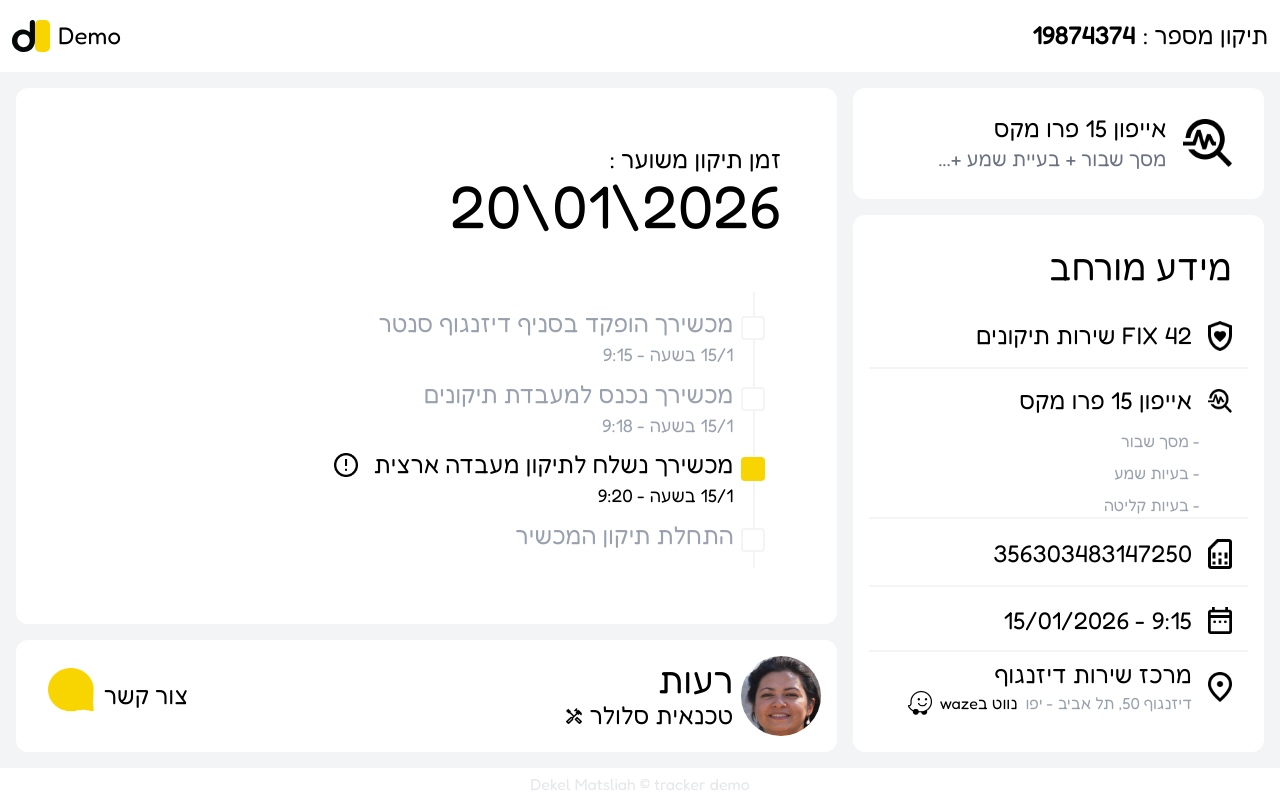
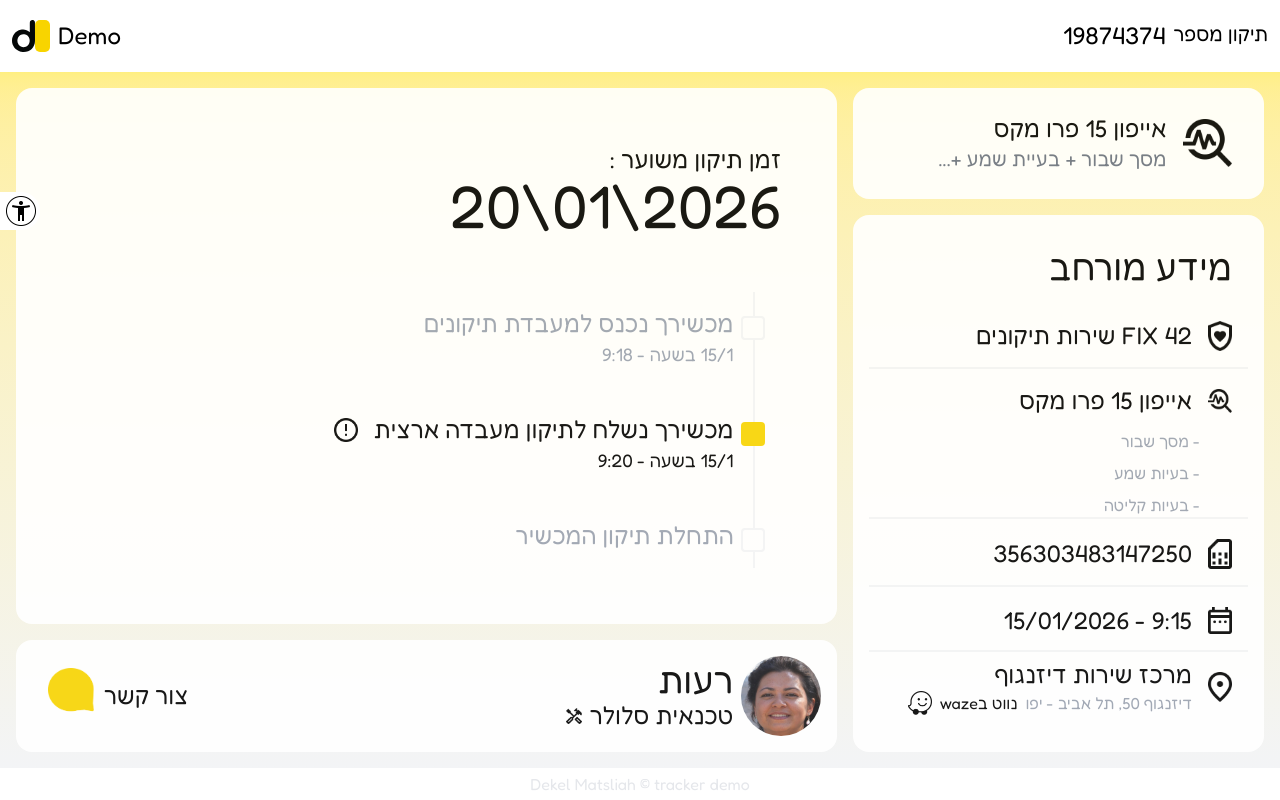
Before and after one commit to Hanippa/companion, a React (Vite) app: page / in a window 1280 px wide. Built offline with nearby package versions, Linux system fonts and the light colour scheme.

Commit message:
fixed styling issues

```diff
--- a/src/App.tsx
+++ b/src/App.tsx
@@ -3,12 +3,15 @@
 import Footer from './components/Footer';
 import Nav from './components/Nav';
 import Tracker from "./pages/Tracker";
+import AccessibilityIcon from "./assets/AccessibilityIcon.png"
+
 
 function App() {
 
   return (
     <div className='font-fredoka flex flex-col h-full w-full'>
       <Nav/>
+      <img className='absolute w-10 h-auto top-48 z-20' src={AccessibilityIcon}/>
       <Tracker />
       <Footer/>
     </div>
--- a/src/components/Info.tsx
+++ b/src/components/Info.tsx
@@ -9,7 +9,7 @@
 };
 export default function Info() {
   return (
-    <div className="w-full md:h-5/6 p-4 bg-white hidden md:flex md:flex-col items-end rounded-xl">
+    <div className="w-full md:h-5/6 p-4 bg-white opacity-90 hidden md:flex md:flex-col items-end rounded-2xl">
       <div dir="rtl" className="text-4xl m-4">מידע מורחב</div>
     <ul className="flex w-full h-full flex-col justify-around pb-4">
     <li className="border-b-2 border-gray-100">
--- a/src/components/Nav.tsx
+++ b/src/components/Nav.tsx
@@ -12,7 +12,7 @@
             <div className="hidden md:block text-2xl">Demo</div>
           </div>
 
-          <div className=" whitespace-nowrap text-xl md:text-2xl flex justify-end w-5/6 gap-2"> <div className="font-bold">19874374</div>: תיקון מספר</div>
+          <div className=" whitespace-nowrap text-xl md:text-xl flex justify-end w-5/6 gap-2"> <div className="text-2xl">19874374</div> תיקון מספר</div>
 
         </div>
 
--- a/src/components/Summary.tsx
+++ b/src/components/Summary.tsx
@@ -5,7 +5,7 @@
 export default function Summary() {
     const [open, setOpen] = useState(false);
   return (
-    <div  onClick={() => {setOpen(true)}} className="flex items-center justify-end w-full  h-full md:h-1/6 bg-white rounded-xl p-4">
+    <div  onClick={() => {setOpen(true)}} className="flex items-center justify-end w-full  h-full md:h-1/6 bg-white opacity-90 opac rounded-2xl p-4">
     <div className="">
     <div className="text-xl md:text-2xl" dir="rtl">
     אייפון 15 פרו מקס
@@ -13,7 +13,7 @@
     <div className="truncate text-lg md:text-xl text-gray-500" dir="rtl">
     מסך שבור + בעיית שמע +...         </div>
   </div>
-  <img src={RepairIcon} alt="Logo"  className="h-12 w-auto m-4"/>
+  <img src={RepairIcon} alt="Logo"  className="h-10 md:h-12 w-auto m-4"/>
   <BottomSheetInfo open={open} onClose={() => {setOpen(false);console.log("爱")}} />
   </div>
 
--- a/src/components/Technician.tsx
+++ b/src/components/Technician.tsx
@@ -8,7 +8,7 @@
 };
 export default function Technician() {
   return (
-<div className=" flex justify-center items-center w-full h-20 md:h-32 bg-white rounded-xl p-4">
+<div className=" flex justify-center items-center w-full h-20 md:h-32 bg-white opacity-90 rounded-2xl p-4">
   <div onClick={handleCall} className="flex flex-col md:flex-row  justify-center md:justify-start md:items-center w-1/4 cursor-pointer ">
   <img className="ml-4 w-8 h-8 md:w-14 md:h-14" src={ContactIcon} alt="contact icon" />
   <div className="text-md md:text-2xl cursor-pointer ">צור קשר</div>
--- a/src/components/Timeline.tsx
+++ b/src/components/Timeline.tsx
@@ -11,12 +11,7 @@
 };
 
 const items: TimelineItem[] = [
-  {
-    title: "מכשירך הופקד בסניף דיזנגוף סנטר",
-    description: "15/1   בשעה - 9:15",
-    highlighted: false,
-    info :false,
-  },
+
   {
     title: "מכשירך נכנס למעבדת תיקונים ",
     description: "15/1   בשעה - 9:18",
@@ -59,7 +54,7 @@
             <div className={`
                   ${isActive
                     ? "absolute right-0 top-2 h-6 w-6 rounded-sm bg-dyellow"
-                    : "absolute right-0 top-2 h-6 w-6 rounded-sm bg-white border-2 border-gray-100"}
+                    : "absolute right-0 top-2 h-6 w-6 rounded-sm bg-white  border-2 border-gray-100"}
                 `} />
 
             {/* Content */}
--- a/src/components/Tracking.tsx
+++ b/src/components/Tracking.tsx
@@ -3,7 +3,7 @@
 
 export default function Tracking() {
   return (
-<div className="w-full h-full bg-white rounded-xl">
+<div className="w-full h-full bg-white opacity-90 rounded-2xl">
 <div className='flex flex-col p-4 md:p-14  h-full w-full justify-end items-center'>
   <div className=' w-full flex flex-col items-end content-start mb-8 md:mb-14'>
   <div className="whitespace-nowrap text-xl md:text-2xl" dir='rtl'>זמן תיקון משוער : </div>
--- a/src/index.css
+++ b/src/index.css
@@ -12,4 +12,5 @@
 @theme{
   --font-fredoka: Fredoka , "sans-serif";
   --color-dyellow:#F8D400;
+  --color-dyellowbg:#ffdf0080;
 }
--- a/src/pages/Tracker.tsx
+++ b/src/pages/Tracker.tsx
@@ -6,7 +6,7 @@
 
 export default function Tracker() {
   return (
-  <div className="bg-gray-100 flex flex-col-reverse md:flex-row w-full h-full gap-3 p-3 md:gap-4 md:p-4">
+  <div className="from-dyellowbg to-gray-100 bg-linear-to-b flex flex-col-reverse md:flex-row w-full h-full gap-3 p-3 md:gap-4 md:p-4">
     <div className="md:w-4/6 md:flex-col flex flex-col w-full h-full md:h-full gap-3 md:gap-4">
 <Tracking/>
 <Technician/>
```
Also changed, not shown: src/assets/AccessibilityIcon.png (added).
